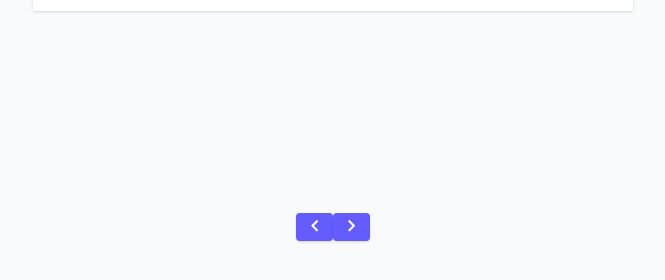
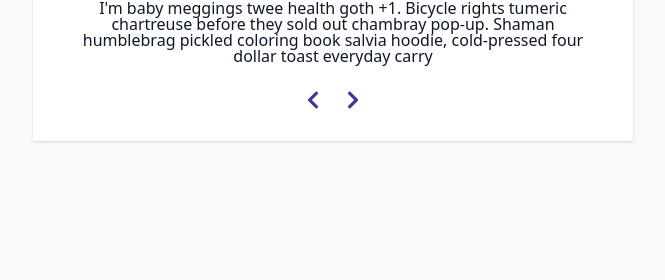
Before and after one commit to Sholola-Gbolahan/Reviews, a React (Vite) app: page / in a window 1280 px wide. Shown: the part 458-738 px from the top of the page, without its empty margins (307-972 px from the left). Built offline with nearby package versions, Linux system fonts and the light colour scheme.

Commit message:
Updated Prev and Next func

```diff
--- a/src/App.jsx
+++ b/src/App.jsx
@@ -10,15 +10,24 @@ const App = () => {
   const [index, setIndex] = useState(0);
   const { name, job, text, image } = people[index];
 
-  console.log(name);
+  const checkNumber = (number) => {
+    if( number > people.length -1){
+      return 0
+    }
+
+    if( number < 0){
+      return people.length -1
+    }
+
+    return number;
+
+  }
 
   const nextPerson = () => {
     setIndex((currentIndex)=>{
         const newIndex = currentIndex +1
-        if( newIndex > people.length -1){
-          return 0
-        }
-        return newIndex;
+
+        return checkNumber(newIndex);
     })
 
 
@@ -27,11 +36,9 @@ const App = () => {
   const prevPerson = () => {
     setIndex((currentIndex)=>{
       const newIndex = currentIndex -1
-      if( newIndex < 0){
-        return people.length -1
-      }
 
-      return newIndex;
+
+      return checkNumber(newIndex);
   })
 
   };
@@ -50,15 +57,16 @@ const App = () => {
         <h4 className="author">{name}</h4>
         <p className="job">{job}</p>
         <p className="text">{text}</p>
-      </article>
-      <div>
-        <button className="btn" onClick={prevPerson}>
+        <div>
+        <button className="prev-btn" onClick={prevPerson}>
           <FaChevronLeft />
         </button>
-        <button className="btn" onClick={nextPerson}>
+        <button className="next-btn" onClick={nextPerson}>
           <FaChevronRight />
         </button>
       </div>
+      </article>
+
     </main>
   );
 };
```
